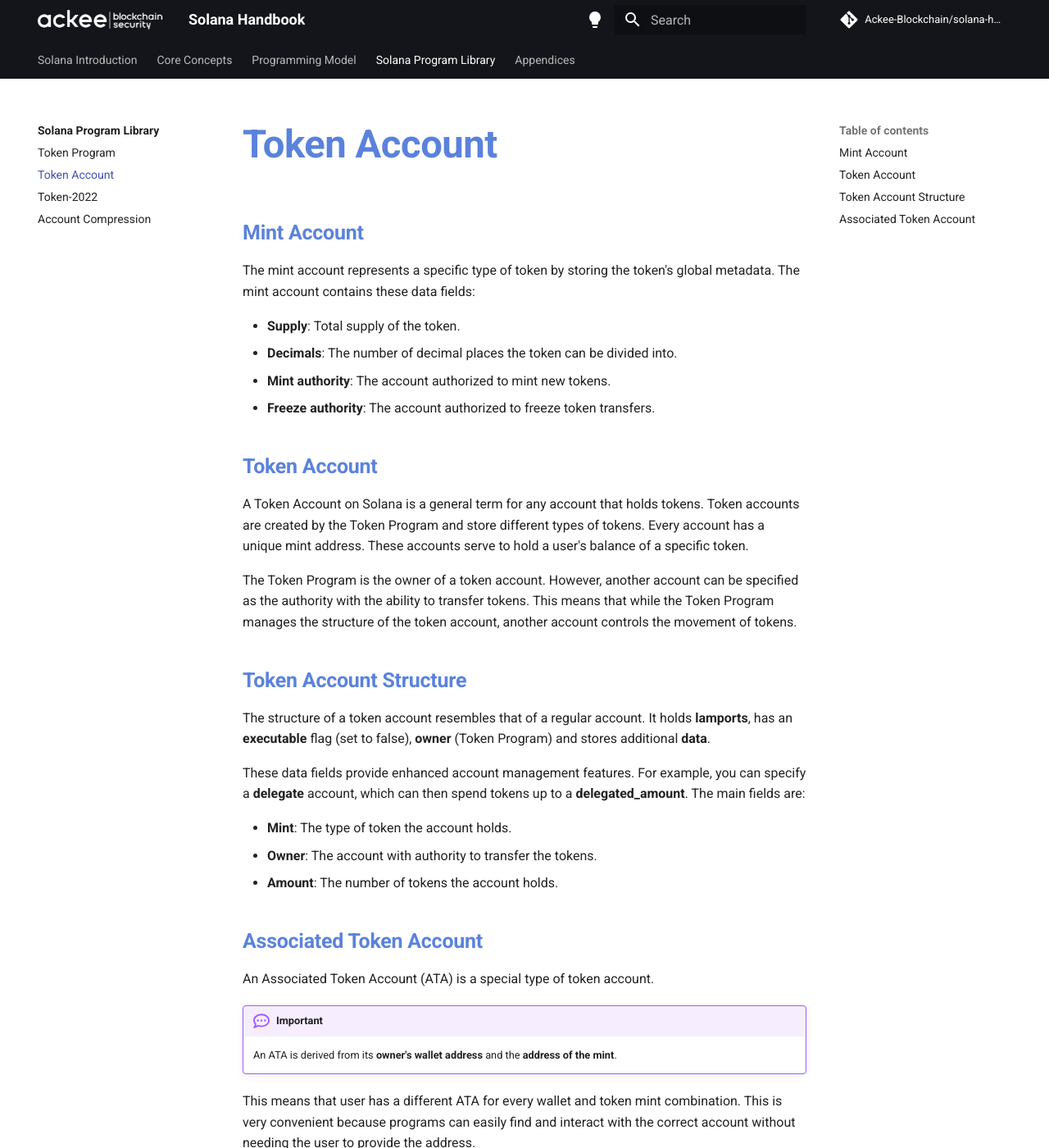
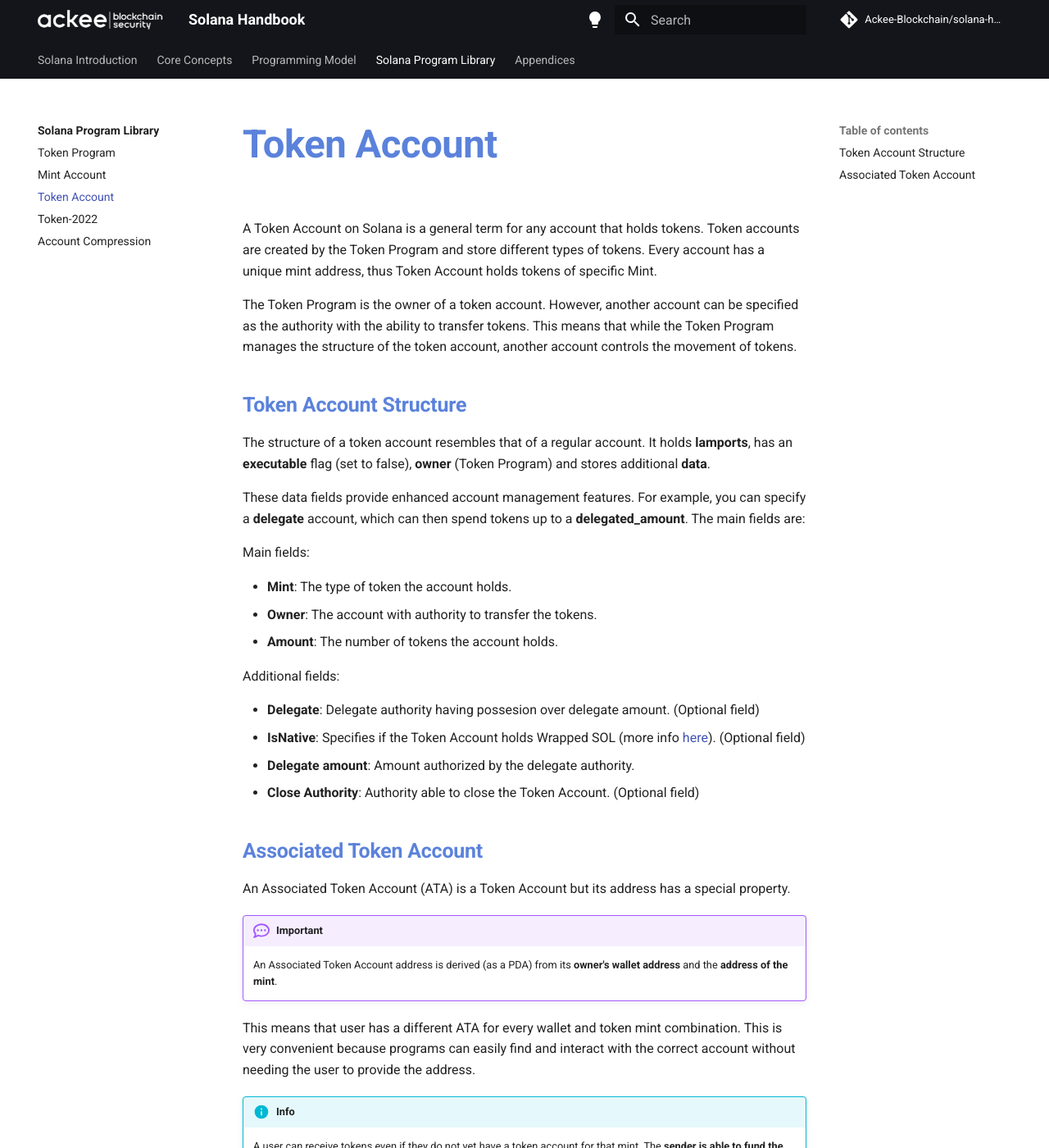
Before and after one commit to vmpyre/solana-handbook, an MkDocs documentation site: the page built from docs/handbook/chapter4/token-account.md, in a window 1280 px wide and 1400 px high. Shown: the whole window at 82% size. Built offline with MkDocs 1.6.1 and Material for MkDocs 9.7.7, drawn with Linux system fonts in a browser that asks for light colours; comment, search, counter and statistics services are not loaded.

Commit message:
🎨 Improve info about token / mint accounts

```diff
--- a/docs/handbook/chapter4/token-account.md
+++ b/docs/handbook/chapter4/token-account.md
@@ -1,15 +1,4 @@
-## Mint Account
-
-The mint account represents a specific type of token by storing the token's global metadata. The mint account contains these data fields:
-
-- **Supply**: Total supply of the token.
-- **Decimals**: The number of decimal places the token can be divided into.
-- **Mint authority**: The account authorized to mint new tokens.
-- **Freeze authority**: The account authorized to freeze token transfers.
-
-## Token Account
-
-A Token Account on Solana is a general term for any account that holds tokens. Token accounts are created by the Token Program and store different types of tokens. Every account has a unique mint address. These accounts serve to hold a user's balance of a specific token.
+A Token Account on Solana is a general term for any account that holds tokens. Token accounts are created by the Token Program and store different types of tokens. Every account has a unique mint address, thus Token Account holds tokens of specific Mint.
 
 The Token Program is the owner of a token account. However, another account can be specified as the authority with the ability to transfer tokens. This means that while the Token Program manages the structure of the token account, another account controls the movement of tokens.
 
@@ -19,17 +8,27 @@ The structure of a token account resembles that of a regular account. It holds *
 
 These data fields provide enhanced account management features. For example, you can specify a **delegate** account, which can then spend tokens up to a **delegated_amount**. The main fields are:
 
+Main fields:
+
 - **Mint**: The type of token the account holds.
 - **Owner**: The account with authority to transfer the tokens.
 - **Amount**: The number of tokens the account holds.
 
+Additional fields:
+
+- **Delegate**: Delegate authority having possesion over delegate amount. (Optional field)
+- **IsNative**: Specifies if the Token Account holds Wrapped SOL (more info [here](https://spl.solana.com/token#wrapping-sol)). (Optional field)
+- **Delegate amount**: Amount authorized by the delegate authority.
+- **Close Authority**: Authority able to close the Token Account. (Optional field)
+
+
 ## Associated Token Account
 
-An Associated Token Account (ATA) is a special type of token account.
+An Associated Token Account (ATA) is a Token Account but its address has a special property.
 
 !!! important
 
-    An ATA is derived from its **owner's wallet address** and the **address of the mint**.
+    An Associated Token Account address is derived (as a PDA) from its **owner's wallet address** and the **address of the mint**.
 
 This means that user has a different ATA for every wallet and token mint combination. This is very convenient because programs can easily find and interact with the correct account without needing the user to provide the address.
 
--- a/mkdocs.yml
+++ b/mkdocs.yml
@@ -38,6 +38,7 @@ nav:
   - Solana Program Library:
       - handbook/chapter4/index.md
       - Token Program: handbook/chapter4/token-program.md
+      - Mint Account: handbook/chapter4/mint-account.md
       - Token Account: handbook/chapter4/token-account.md
       - Token-2022: handbook/chapter4/token-2022.md
       - Account Compression: handbook/chapter4/account-compression-program.md
```
Also changed, not shown: docs/handbook/chapter4/index.md (+9 -1 lines), docs/handbook/chapter4/mint-account.md (added, +11 -0 lines), docs/handbook/chapter4/token-2022.md (+4 -2 lines), docs/handbook/chapter4/token-program.md (+6 -1 lines).
